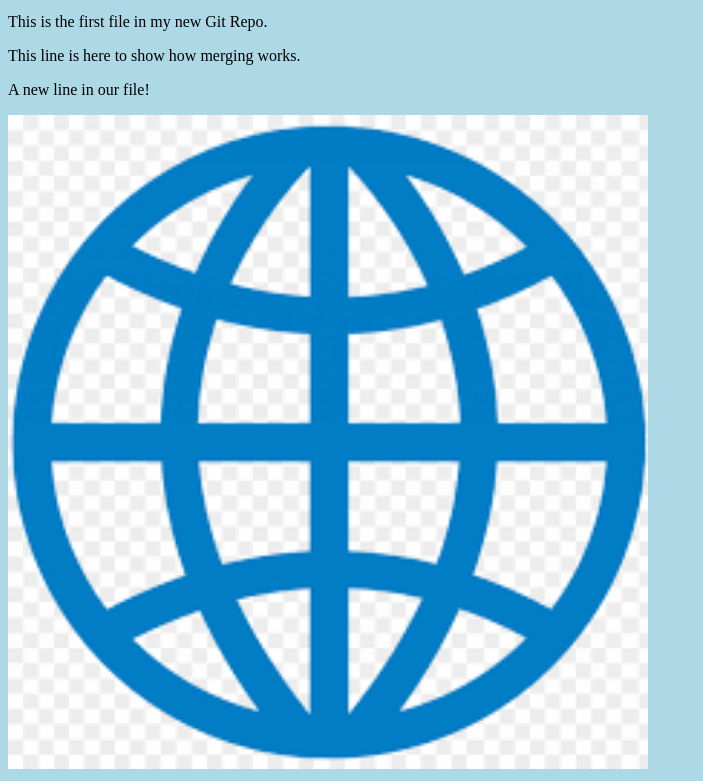
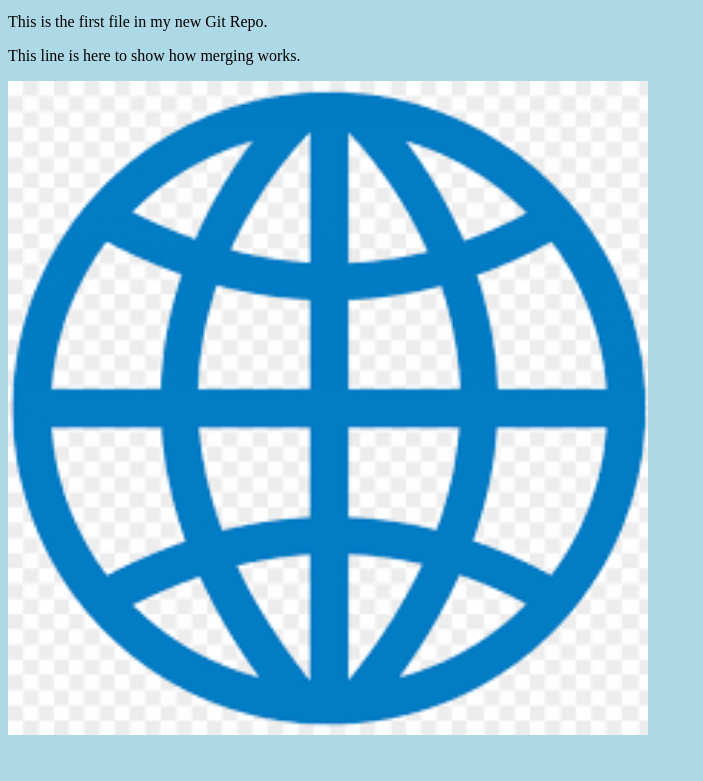
Before and after one commit to alexander784/hello-world, a plain HTML site: page index.html in a window 1280 px wide. Shown: the part 101-882 px from the top of the page, without its empty margins (0-703 px from the left). After the commit the page ends 848 px from the top, so only its background shows below. Drawn offline with Linux system fonts and the light colour scheme.

```diff
--- a/index.html
+++ b/index.html
@@ -8,10 +8,10 @@
 
 <h1>Hello world!</h1>
 <div><img src="img_hello_world.jfif" alt="Hello World from Space"
-    style="width:100%;max-width:960px"></div>
+    style="width:100%;max-width:960px">
+</div>
 <p>This is the first file in my new Git Repo.</p>
 <p>This line is here to show how merging works.</p>
-<p>A new line in our file!</p>
 <div><img src="img_hello_git.png" alt="Hello Git" style="width:100%;max-width:640px"></div>
 
 
```
